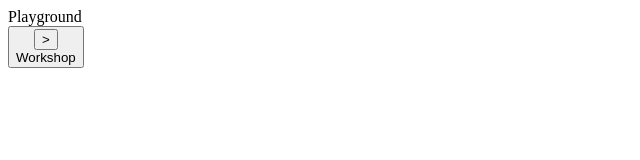
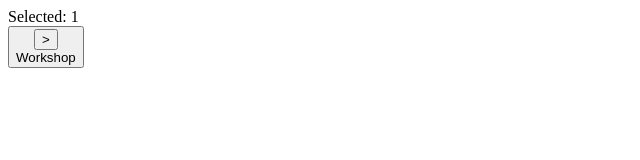
Before and after one commit to ldover/unified-svelte, a SvelteKit app: page / in a window 1280 px wide. Shown: the top 160 px of the page, without its empty margins (0-640 px from the left). Built offline with nearby package versions, Linux system fonts and the light colour scheme.

Commit message:
Remove onSelect from SvelteTreeNode constructor

```diff
--- a/src/lib/tree.ts
+++ b/src/lib/tree.ts
@@ -43,7 +43,6 @@ export class BaseTreeNode<N extends TreeNode<N, T>, T> implements TreeNode<N, T>
     public content: T,
     public children: N[],
     public level: number,
-    public onSelect: (node: N) => void
   ) {}
 
   insert(node: N, i: number) {
@@ -199,11 +198,10 @@ export class SvelteTreeNode<T>
     public content: T,
     public children: SvelteTreeNode<T>[],
     public level: number,
-    public onSelect: (node: SvelteTreeNode<T>) => void,
     public contentComponent: any,
     public containerComponent: any
   ) {
-    super(id, content, children, level, onSelect)
+    super(id, content, children, level)
   }
 
   getState(): SvelteTreeNodeState<T> {
--- a/src/routes/+page.svelte
+++ b/src/routes/+page.svelte
@@ -19,7 +19,6 @@
         new ViewImpl('Tiger'),
         [],
         1,
-        handleSelect,
         ViewUI,
         ViewUIContainer
       ),
@@ -28,7 +27,6 @@
         new ViewImpl('Datastore'),
         [],
         1,
-        handleSelect,
         ViewUI,
         ViewUIContainer
       ),
@@ -41,7 +39,6 @@
             new ViewImpl('Current projects'),
             [],
             2,
-            handleSelect,
             ViewUI,
             ViewUIContainer
           ),
@@ -50,19 +47,16 @@
             new ViewImpl('On Deck'),
             [],
             2,
-            handleSelect,
             ViewUI,
             ViewUIContainer
           )
         ],
         1,
-        handleSelect,
         ViewUI,
         ViewUIContainer
       )
     ],
     0,
-    handleSelect,
     ViewUI,
     ViewUIContainer
   )
@@ -78,7 +72,7 @@
 </script>
 
 <div class="p-10">
-  <div class="text-xl">Playground</div>
+  <div class="text-xl">Selected: {$tree.selected?.id || '/'}</div>
 
   <Tree {tree} />
 </div>
```
